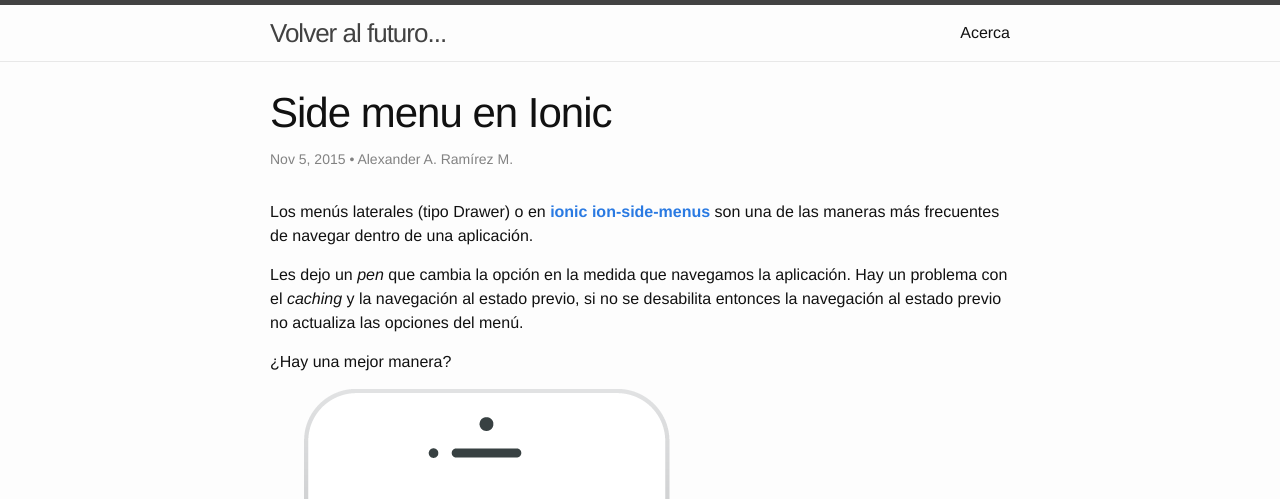
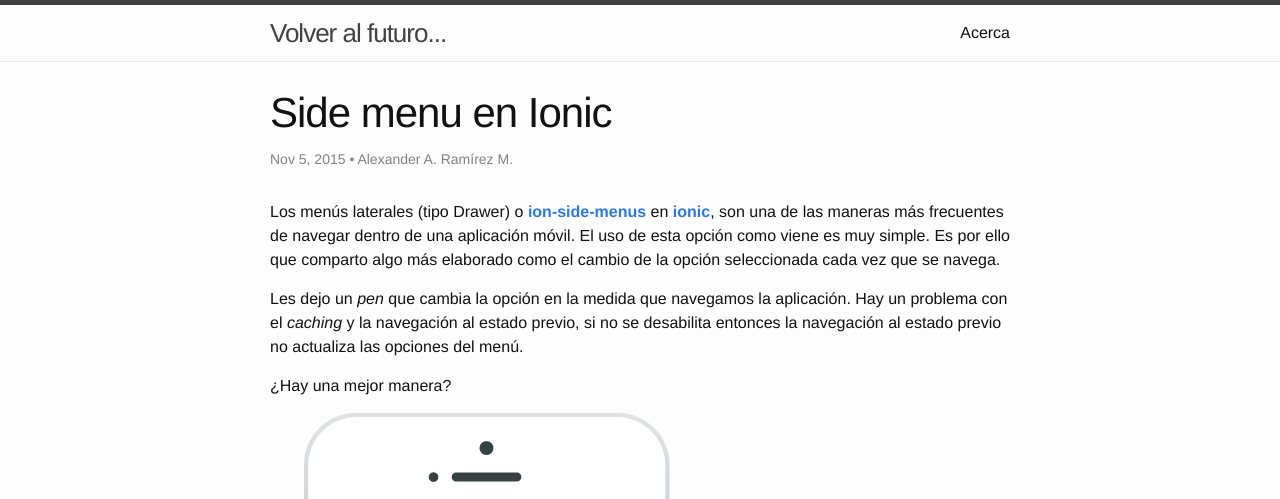
Before and after one commit to aaramirez/aaramirez.github.io, a Jekyll site: the page built from _posts/desarrollos/ionic/2015-11-05-sidemenu.markdown, in a window 1280 px wide and 900 px high, cut to the strip 0-499 px from the top of the window. Built offline with Jekyll 4.4.1, drawn with Linux system fonts in a browser that asks for light colours.

Commit message:
Side menu - fix

```diff
--- a/_posts/desarrollos/ionic/2015-11-05-sidemenu.markdown
+++ b/_posts/desarrollos/ionic/2015-11-05-sidemenu.markdown
@@ -4,7 +4,7 @@ date: 2015-11-05 08:00:00
 categories: ionic angularjs cordova tutorial
 ---
 
-Los menús laterales (tipo Drawer) o en [__ionic__][2] [__ion-side-menus__][1] son una de las maneras más frecuentes de navegar dentro de una aplicación.
+Los menús laterales (tipo Drawer) o [__ion-side-menus__][1] en [__ionic__][2], son una de las maneras más frecuentes de navegar dentro de una aplicación móvil. El uso de esta opción como viene es muy simple. Es por ello que comparto algo más elaborado como el cambio de la opción seleccionada cada vez que se navega.
 
 Les dejo un *pen* que cambia la opción en la medida que navegamos la aplicación. Hay un problema con el *caching* y la navegación al estado previo, si no se desabilita entonces la navegación al estado previo no actualiza las opciones del menú.
 
```
